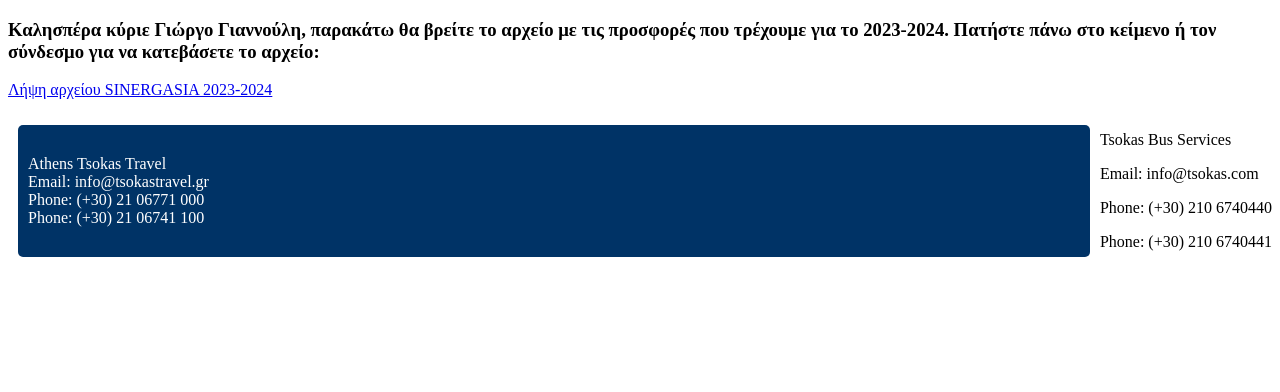
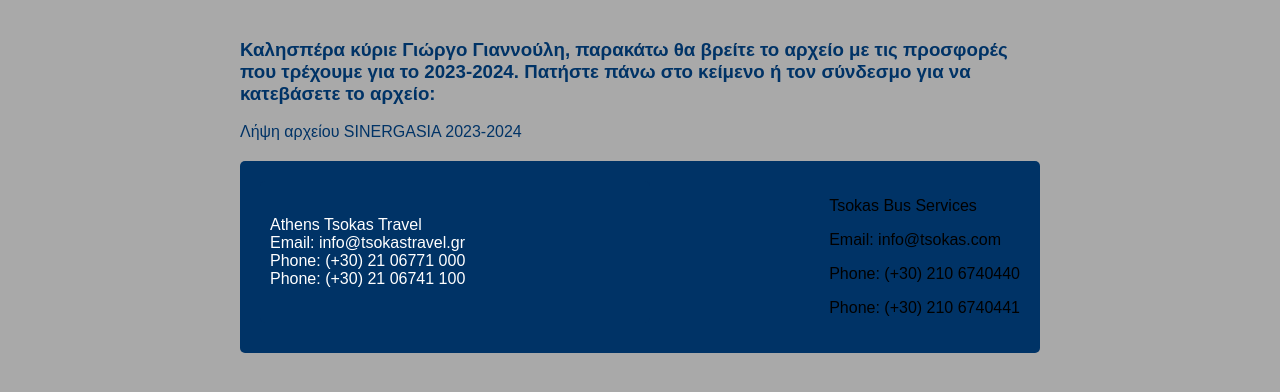
Before and after one commit to infotsokastravel/infotsokastravel.github.io, a plain HTML site: page index.html in a window 1280 px wide. Drawn offline with Linux system fonts and the light colour scheme.

Commit message:
Update styles.css

```diff
--- a/styles.css
+++ b/styles.css
@@ -1,16 +1,55 @@
-/* ... Other styles ... */
+/* Reset default margin/padding and set background color */
+body {
+    margin: 0;
+    padding: 0;
+    background-color: darkgray;
+    font-family: Arial, sans-serif;
+}
 
+/* Container for content */
+.container {
+    max-width: 800px;
+    margin: 0 auto;
+    padding: 20px;
+}
+
+/* Heading styles */
+h3 {
+    color: #003366; /* Sapphire blue */
+}
+
+/* Link styles */
+a {
+    color: #003366;
+    text-decoration: none;
+}
+
+a:hover {
+    text-decoration: underline;
+}
+
+/* Disclaimer and contact details */
+.disclaimer {
+    background-color: #003366;
+    padding: 20px;
+    border-radius: 5px;
+    margin-top: 20px;
+}
+
+/* Contact details layout */
 .contact-details {
     display: flex;
+    flex-wrap: wrap;
     justify-content: space-between;
 }
 
+/* Contact column styles */
 .contact-column {
-    flex: 1;
+    flex-basis: calc(50% - 10px);
+    background-color: #003366;
     padding: 10px;
-    background-color: #003366;
     border-radius: 5px;
-    margin: 10px;
+    margin-bottom: 10px;
     display: flex;
     align-items: center;
 }
@@ -23,3 +62,20 @@
     margin: 0;
     color: white;
 }
+
+/* Download button styles */
+a.download-button {
+    display: inline-block;
+    margin-top: 10px;
+    padding: 10px 20px;
+    background-color: #003366;
+    color: white;
+    border: none;
+    border-radius: 5px;
+    text-decoration: none;
+    transition: background-color 0.3s ease;
+}
+
+a.download-button:hover {
+    background-color: #001f3f; /* Darker shade on hover */
+}
```
